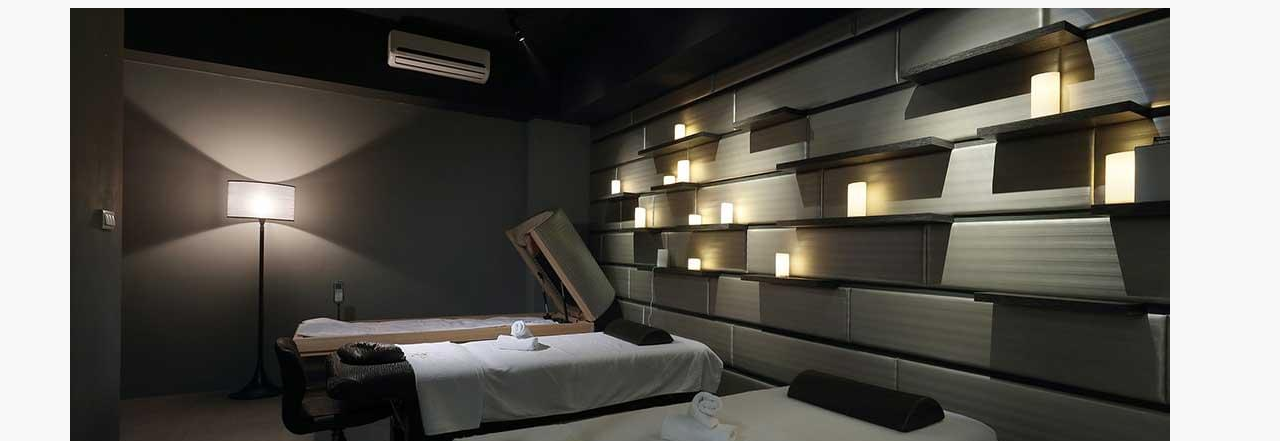
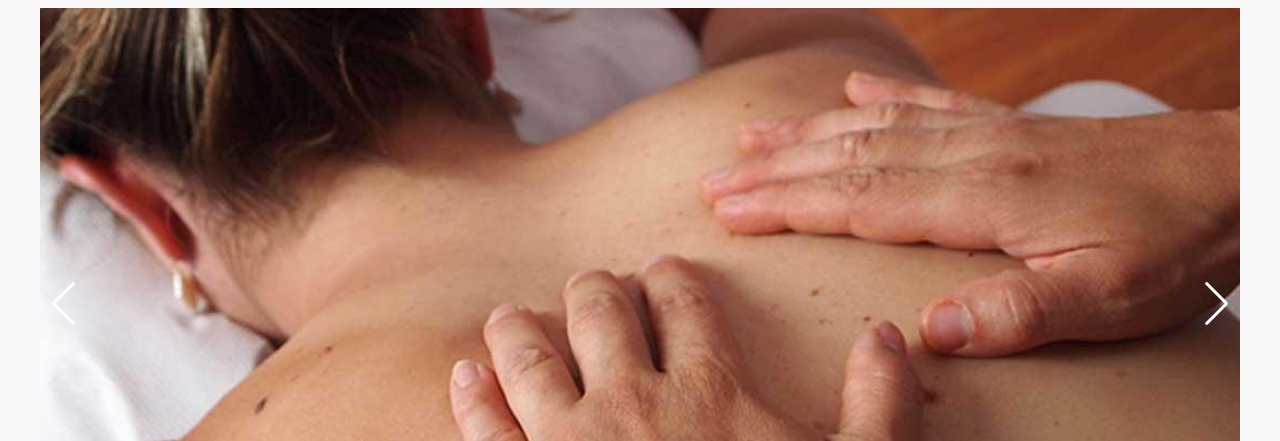
Before and after one commit to AxelMoncayoM/spa, a website: page index.html in a window 1280 px wide. Shown: the part 359-800 px from the top of the page. Drawn offline with nearby package versions, Linux system fonts and the light colour scheme; a web font is replaced by a local one.

Commit message:
slider added

```diff
--- a/index.html
+++ b/index.html
@@ -10,6 +10,10 @@
     <link
       href="https://fonts.googleapis.com/css2?family=Italianno&family=Lato:wght@400;700;900&display=swap"
       rel="stylesheet"
+    />
+    <link
+      rel="stylesheet"
+      href="https://cdn.jsdelivr.net/npm/swiper@11/swiper-bundle.min.css"
     />
     <link rel="stylesheet" href="build/css/app.css" />
   </head>
@@ -74,7 +78,25 @@
     <section class="slider contenedor">
       <ul class="slider__contenedor">
         <li class="slider__slide">
-          <img src="build/img/slide_01.jpg" alt="imagen del slide" />
+          <img
+            class="slider__imagen"
+            src="build/img/slide_01.jpg"
+            alt="imagen del slide"
+          />
+        </li>
+        <li class="slider__slide">
+          <img
+            class="slider__imagen"
+            src="build/img/slide_02.jpg"
+            alt="imagen del slide"
+          />
+        </li>
+        <li class="slider__slide">
+          <img
+            class="slider__imagen"
+            src="build/img/slide_03.jpg"
+            alt="imagen del slide"
+          />
         </li>
       </ul>
     </section>
@@ -335,5 +357,8 @@
       </div>
       <p class="footer__copy">Spa & Salon. Todos los derechos reservados</p>
     </footer>
+
+    <script src="https://cdn.jsdelivr.net/npm/swiper@11/swiper-bundle.min.js"></script>
+    <script src="js/app.js"></script>
   </body>
 </html>
--- /dev/null
+++ b/js/app.js
@@ -0,0 +1,12 @@
+window.swiper = new Swiper({
+  el: ".slider__contenedor",
+  slideClass: "slider__slide",
+  createElements: true,
+  autoplay: {
+    delay: 4000,
+  },
+  spaceBetween: 20,
+  loop: true,
+  pagination: true,
+  navigation: true,
+});
--- a/src/scss/layout/_index.scss
+++ b/src/scss/layout/_index.scss
@@ -7,3 +7,4 @@
 @forward "productos";
 @forward "cita";
 @forward "footer";
+@forward "slider";
--- /dev/null
+++ b/src/scss/layout/_slider.scss
@@ -0,0 +1,30 @@
+@use "base/variables" as v;
+
+.slider {
+  overflow: hidden;
+  position: relative;
+
+  &__slide {
+    height: 100%;
+    flex-shrink: 0;
+    width: 100%;
+    position: relative;
+    transition-property: transform;
+  }
+
+  &__imagen {
+    width: 100%;
+  }
+}
+
+.swiper-button-next,
+.swiper-button-prev {
+  color: v.$blanco;
+}
+
+.swiper-pagination-bullet {
+  background-color: v.$blanco;
+}
+.swiper-pagination-bullet-active {
+  background-color: v.$principal;
+}
```
Also changed, not shown: src/scss/base/_globales.scss (+5 -3 lines), build/css/app.css, 1 other file.
